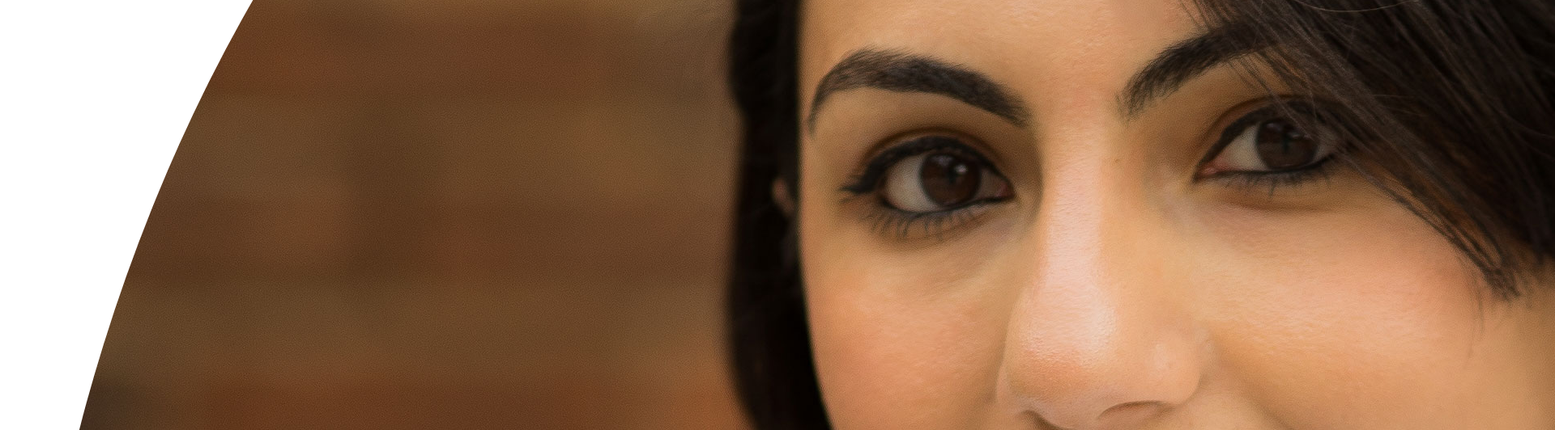
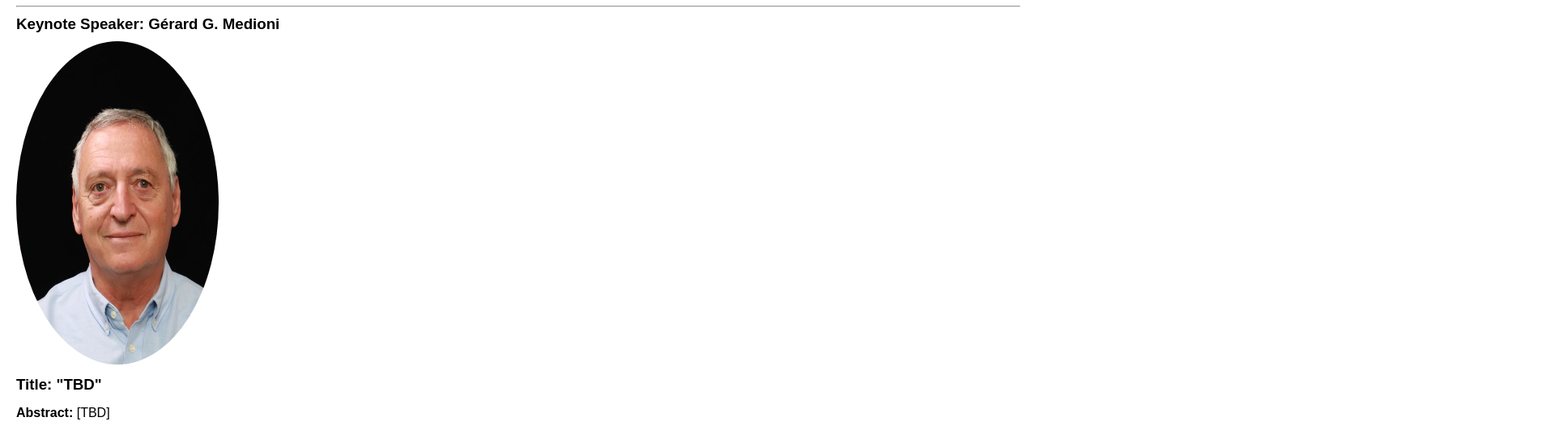
Before and after one commit to wacv2026-image-quality-workshop/wacv2026-image-quality-workshop.github.io, a plain HTML site: page index.html in a window 1280 px wide. Shown: the part 2552-3084 px from the top of the page at 81% size, 1920 px wide, since content can reach past the window. Drawn offline with Linux system fonts and the light colour scheme.

Commit message:
add pics

```diff
--- a/index.html
+++ b/index.html
@@ -12,7 +12,6 @@
         <div class="header-content">
             <h1>5th Workshop on Image/Video/Audio Quality Assessment in Computer Vision, VLM and Diffusion Model</h1>
             <p></p>
-            <!--<p>Workshop Date: Feb 28, 2025</p>-->
             <p>Workshop Date: Mar 7, 2026 </p>
             <p>Location: TBD</p>
             <p>Held in conjunction with <a href="https://wacv.thecvf.com/">WACV2026</a></p>
@@ -317,7 +316,7 @@ This workshop is particularly timely given the explosive growth of generative AI
 	<h3>Keynote Speaker: Sarah Ostadabbas </h3>
 
 	<!--[> Speaker Photo <]-->
-	<img class="circular--square" src="sarah.png" alt="Keynote Speaker">
+	<img class="circular--square" src="sarah.png" alt="Keynote Speaker" width="250" height="400">
 
         <!--[> Talk Title <]-->
 	<h3>Title: "Toward Data-Efficient Dynamically-Aware Visual Intelligence"</h3>
@@ -340,7 +339,7 @@ This workshop is particularly timely given the explosive growth of generative AI
 	<h3>Keynote Speaker: Gérard G. Medioni </h3>
 
 	<!--[> Speaker Photo <]-->
-	<img class="circular--square" src="medioni.png" alt="Keynote Speaker">
+	<img class="circular--square" src="medioni.png" alt="Keynote Speaker" width="250" height="400">
 
         <!--[> Talk Title <]-->
 	<h3>Title: "TBD"</h3>
```
